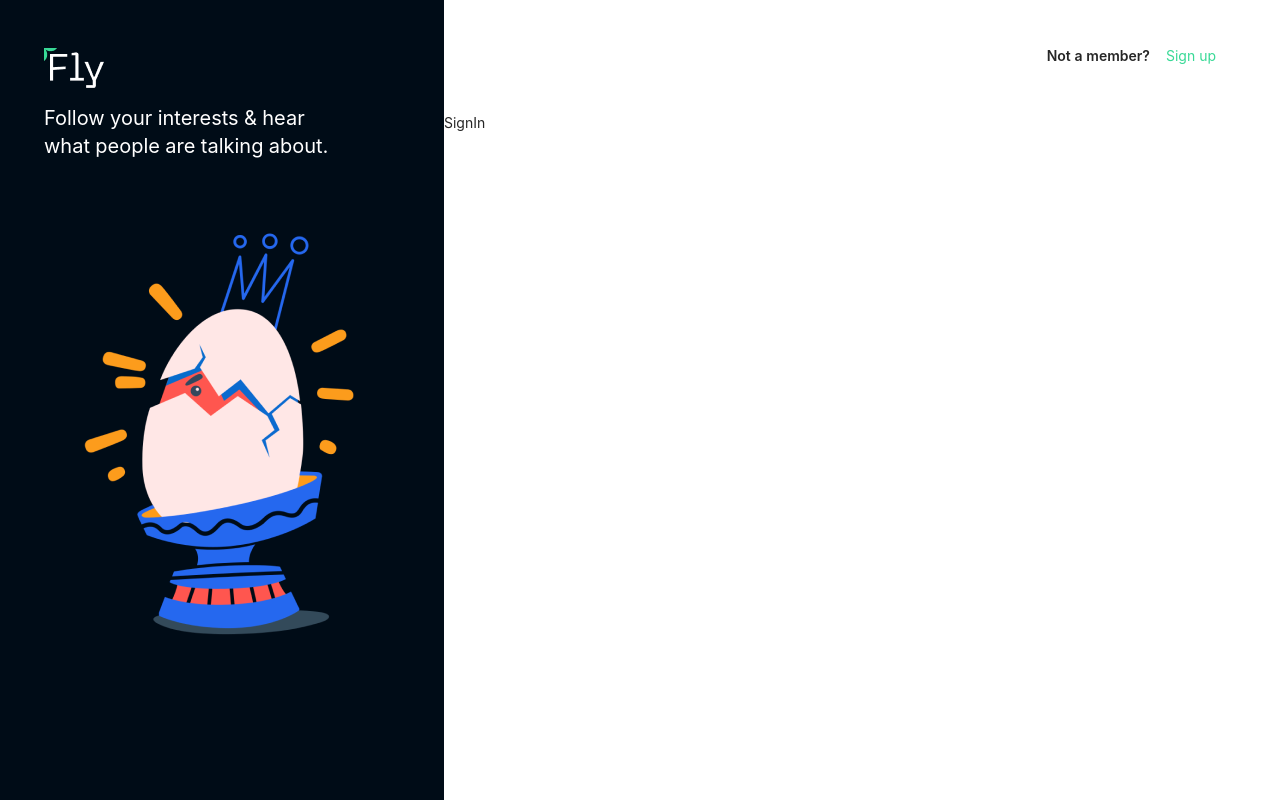
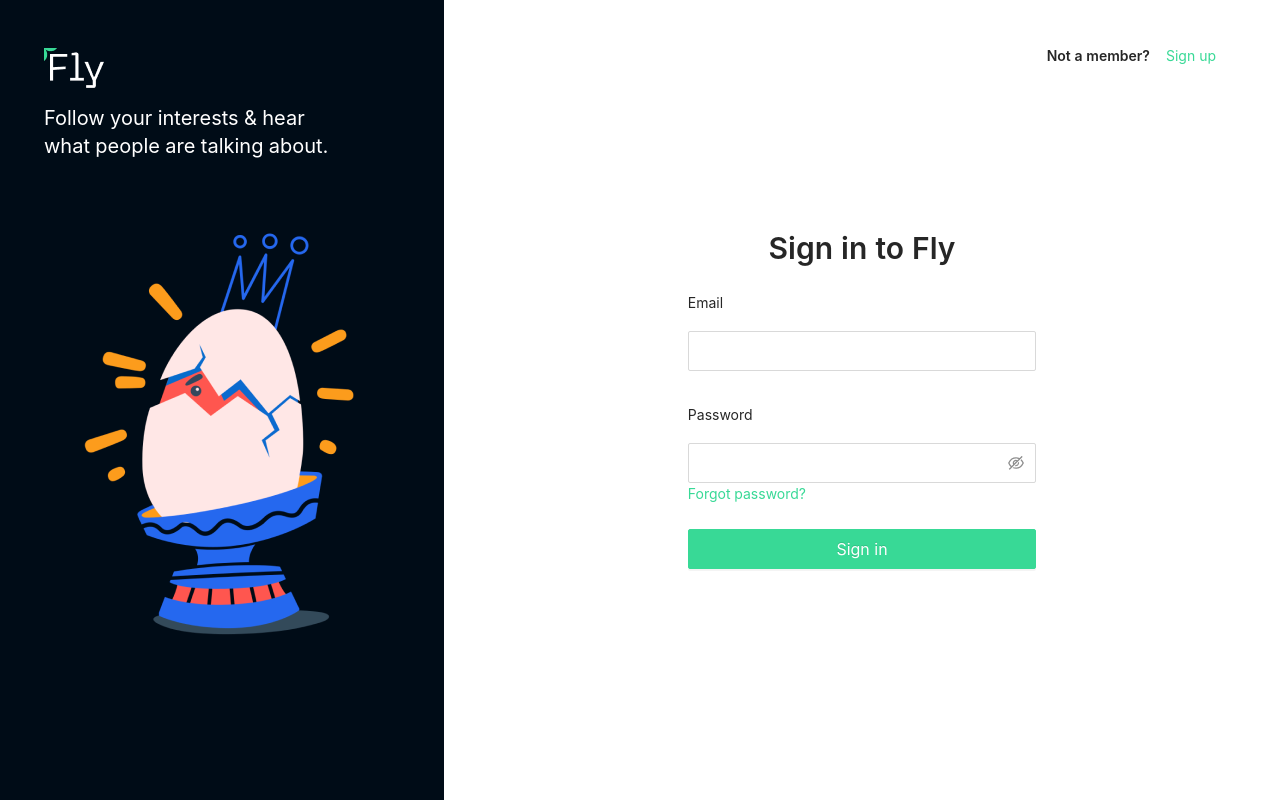
Before and after one commit to kyutneryan/fly-message-ui, a React (Create React App) app: page / in a window 1280 px wide. Built offline with nearby package versions, Linux system fonts and the light colour scheme.

Commit message:
added signIn form

```diff
--- a/src/Components/Pages/SignUpSignIn/SignIn/index.tsx
+++ b/src/Components/Pages/SignUpSignIn/SignIn/index.tsx
@@ -1,13 +1,31 @@
 import React from 'react';
 import {Link} from 'react-router-dom'
-import { Layout } from 'antd';
+import { Layout, Form, Typography, Input, Button, Row, Col } from "antd";
 import Kingdom11 from "../../../../assets/Kingdom11.png";
 import LeftSide from '../LeftSide';
 import Head from '../Head';
+import { StyleTitle } from "./styles";
 
 const { Header, Sider, Content } = Layout;
+const { Title } = Typography;
 
 const SignIn = () => {
+
+  const onFinish = (values: any) => {
+   console.log(values)
+  };
+
+  // useEffect(() => {
+  //   if (called && !loading && !error) {
+  //     history.push("/users");
+  //   }
+  // }, [loading, called, error, history]);
+  const onFinishFailed = (errorInfo: any) => {
+    console.log("Failed:", errorInfo);
+  };
+
+
+
     return (
         <Layout style={{ height: "100vh" }}>
         <Sider style={{backgroundColor:'#000C17'}} width={444}>
@@ -21,7 +39,60 @@ const SignIn = () => {
           />
           </Header>
           <Content style={{backgroundColor:'white'}}>
-              SignIn
+          <Row style={{ height: "85%" }} justify='center' align='middle'>
+            <Col xxl={8} xl={10}>
+              <Form
+                name='basic'
+                initialValues={{ remember: true }}
+                onFinish={onFinish}
+                onFinishFailed={onFinishFailed}
+                layout={"vertical"}
+                size={"large"}
+              >
+                <StyleTitle>
+                  <Title level={2}>Sign in to Fly</Title>
+                </StyleTitle>
+
+                <Form.Item label='Email'>
+                  <Form.Item
+                    name='email'
+                    rules={[
+                      { required: true, message: "Please input your email!" },
+                      {
+                        type: "email",
+                        message: "The input is not valid email!",
+                      },
+                    ]}
+                  >
+                    <Input />
+                  </Form.Item>
+                </Form.Item>
+
+                <Form.Item label='Password'>
+                  <Form.Item
+                    name='password'
+                    rules={[
+                      {
+                        required: true,
+                        message: "Please input your password!",
+                      },
+                    ]}
+                  >
+                    <div>
+                      <Input.Password />
+                      <Link to={"#"}>Forgot password?</Link>
+                    </div>
+                  </Form.Item>
+                </Form.Item>
+
+                <Form.Item>
+                  <Button type='primary' htmlType='submit' block>
+                    Sign in
+                  </Button>
+                </Form.Item>
+              </Form>
+            </Col>
+          </Row>
           </Content>
         </Layout>
       </Layout>
```
